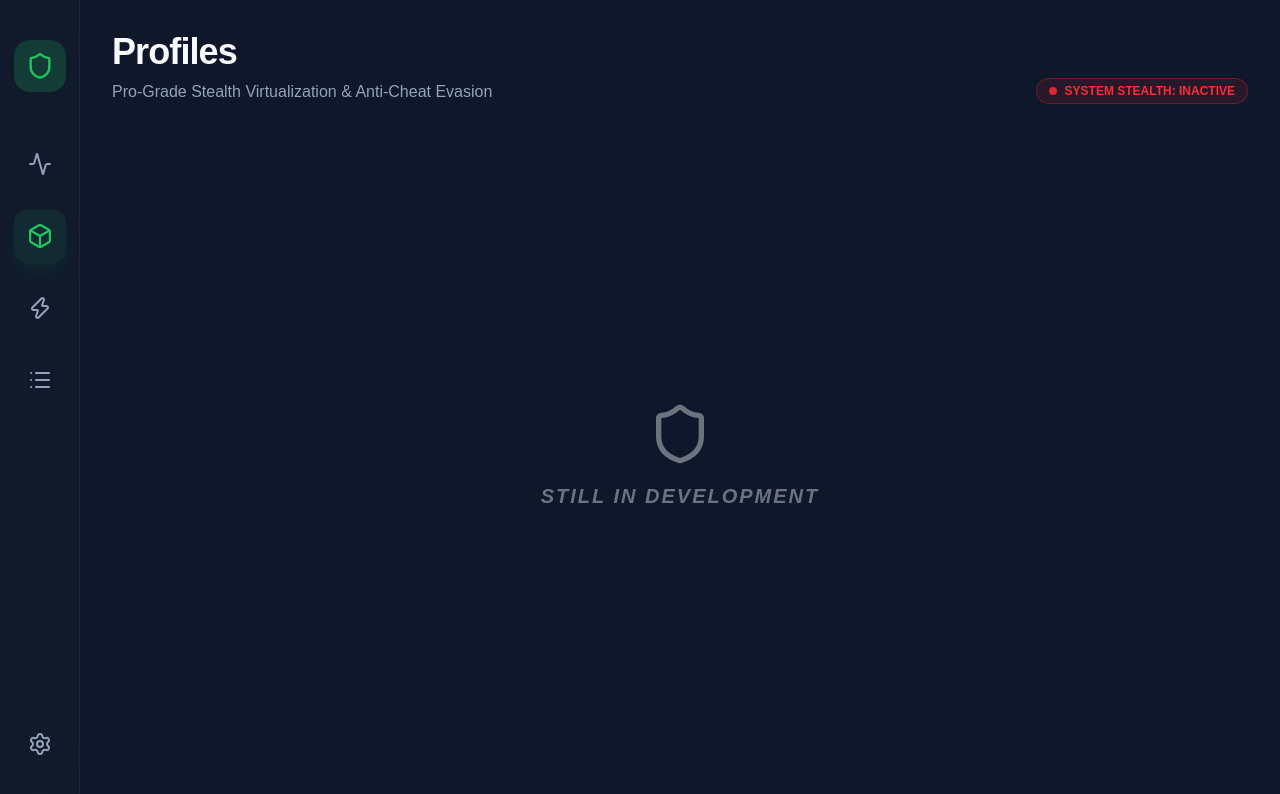
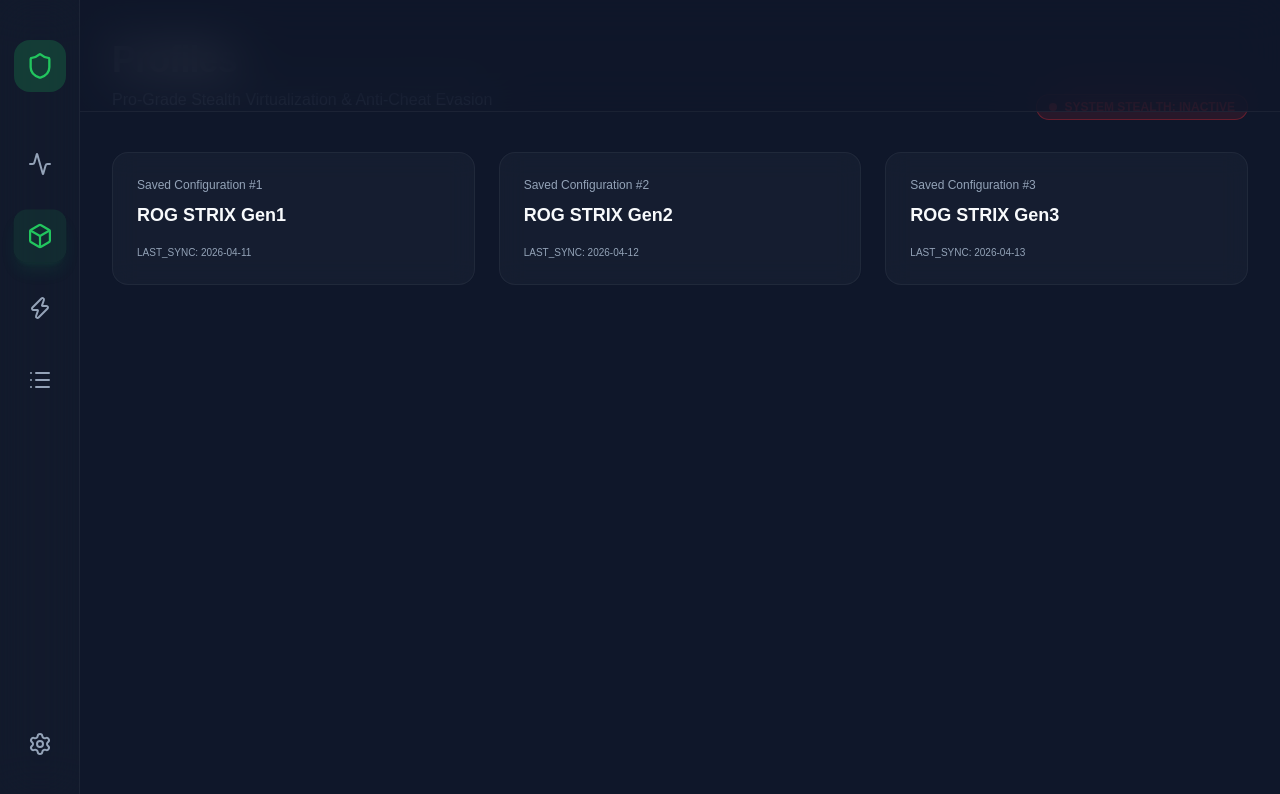
Before and after one commit to excflor/velvethyper, a React (Vite) app in the folder apps/desktop_ui/: page / in a window 1280 px wide. Both pictures are taken after a click on the element 39 px from the left and 236 px from the top of the page. Shown: the top 794 px of the page. Built offline with nearby package versions, Linux system fonts and the light colour scheme.

Commit message:
feat(ui): implemented dynamic rotation mock, sticky header blur, and full tab content

```diff
--- a/apps/desktop_ui/src/main/index.ts
+++ b/apps/desktop_ui/src/main/index.ts
@@ -75,7 +75,11 @@
 
   ipcMain.handle('rotate-profile', async () => {
      console.log('[Main] Rotating Hardware Profile...')
-     return { success: true, profile: 'ASUSTeK COMPUTER INC. / ROG STRIX B550-F' }
+     const manufacturers = ['Gigabyte Technology', 'Micro-Star International', 'ASUSTeK COMPUTER INC.', 'EVGA Corporation'];
+     const models = ['Z790 AORUS ELITE', 'MPG Z690 FORCE', 'ROG MAXIMUS XIII', 'X570 FTW3'];
+     const randM = manufacturers[Math.floor(Math.random() * manufacturers.length)];
+     const randModel = models[Math.floor(Math.random() * models.length)];
+     return { success: true, profile: `${randM} / ${randModel}` }
   })
 
   let watchdog: fs.FSWatcher | null = null
--- a/apps/desktop_ui/src/renderer/src/App.tsx
+++ b/apps/desktop_ui/src/renderer/src/App.tsx
@@ -96,15 +96,19 @@
       </aside>
 
       {/* Main Content */}
-      <main className="flex-1 flex flex-col p-8 overflow-y-auto custom-scrollbar relative">
-        <header className="flex justify-between items-end mb-10">
+      <main className="flex-1 flex flex-col relative overflow-hidden">
+        {/* Sticky Header Background (Masks window controls when scrolling) */}
+        <div className="absolute top-0 left-0 right-0 h-28 bg-velvet-bg/80 backdrop-blur-xl z-30 border-b border-white/5 pointer-events-none" />
+
+        <div className="flex-1 overflow-y-auto custom-scrollbar p-8 pt-10 z-20">
+          <header className="flex justify-between items-end mb-10 relative z-40">
             <div>
               <h1 className="text-4xl font-bold tracking-tight mb-2">
                 {activeTab.charAt(0).toUpperCase() + activeTab.slice(1)}
               </h1>
               <p className="text-velvet-muted">Pro-Grade Stealth Virtualization & Anti-Cheat Evasion</p>
             </div>
-          <div className="flex flex-col items-end gap-3">
+            <div className="flex flex-col items-end gap-3 translate-y-2">
               <div className={`status-badge ${isHardened ? 'status-online' : 'status-offline'}`}>
                  <div className={`w-2 h-2 rounded-full ${isHardened ? 'bg-velvet-accent' : 'bg-red-500'} animate-pulse`} />
                  {isHardened ? 'SYSTEM STEALTH: ACTIVE' : 'SYSTEM STEALTH: INACTIVE'}
@@ -112,7 +116,7 @@
             </div>
           </header>
 
-        {activeTab === 'dashboard' ? (
+          {activeTab === 'dashboard' && (
             <div className="grid grid-cols-12 gap-6 auto-rows-[180px]">
               {/* Main Action Card */}
               <div className="col-span-8 row-span-2 bento-card flex flex-col">
@@ -202,12 +206,46 @@
                  </div>
               </div>
             </div>
-        ) : (
-          <div className="flex-1 flex flex-col items-center justify-center opacity-40">
-             <Shield size={64} className="mb-4 animate-pulse-slow" />
-             <p className="text-xl font-bold italic tracking-widest uppercase">STILL IN DEVELOPMENT</p>
+          )}
+
+          {activeTab === 'profiles' && (
+             <div className="grid grid-cols-3 gap-6">
+                {[1, 2, 3].map(i => (
+                  <div key={i} className="bento-card border border-white/5 hover:border-velvet-accent/50 transition-colors group cursor-pointer">
+                    <div className="text-xs text-velvet-muted mb-2">Saved Configuration #{i}</div>
+                    <div className="font-bold text-lg group-hover:text-velvet-accent transition-colors">ROG STRIX Gen{i}</div>
+                    <div className="mt-4 text-[10px] text-velvet-muted mono">LAST_SYNC: 2026-04-1{i}</div>
+                  </div>
+                ))}
              </div>
           )}
+
+          {activeTab === 'logs' && (
+             <div className="bento-card bg-black flex-1 font-mono text-sm p-8 leading-relaxed text-velvet-muted">
+                {logs.map((log, i) => <div key={i}>{log}</div>)}
+             </div>
+          )}
+
+          {activeTab === 'actions' && (
+             <div className="grid grid-cols-2 gap-8">
+                <div className="bento-card border-t-2 border-velvet-accent">
+                   <h3 className="font-bold mb-4">Batch Hardening</h3>
+                   <p className="text-sm text-velvet-muted">Apply standard stealth profile to a directory of VMX files simultaneously.</p>
+                </div>
+                <div className="bento-card border-t-2 border-velvet-accent">
+                   <h3 className="font-bold mb-4">Integrity Audit</h3>
+                   <p className="text-sm text-velvet-muted">Perform a deep-memory scan of the Host to ensure no VM services are leaking identifiers.</p>
+                </div>
+             </div>
+          )}
+
+          {(activeTab === 'settings' || activeTab === 'development') && (
+            <div className="flex-1 flex flex-col items-center justify-center py-20 opacity-40">
+               <Shield size={64} className="mb-4 animate-pulse-slow" />
+               <p className="text-xl font-bold italic tracking-widest uppercase">SECTION IN DEVELOPMENT</p>
+            </div>
+          )}
+        </div>
       </main>
     </div>
   )
```
Lines whose indentation alone changed are shown as unchanged.
